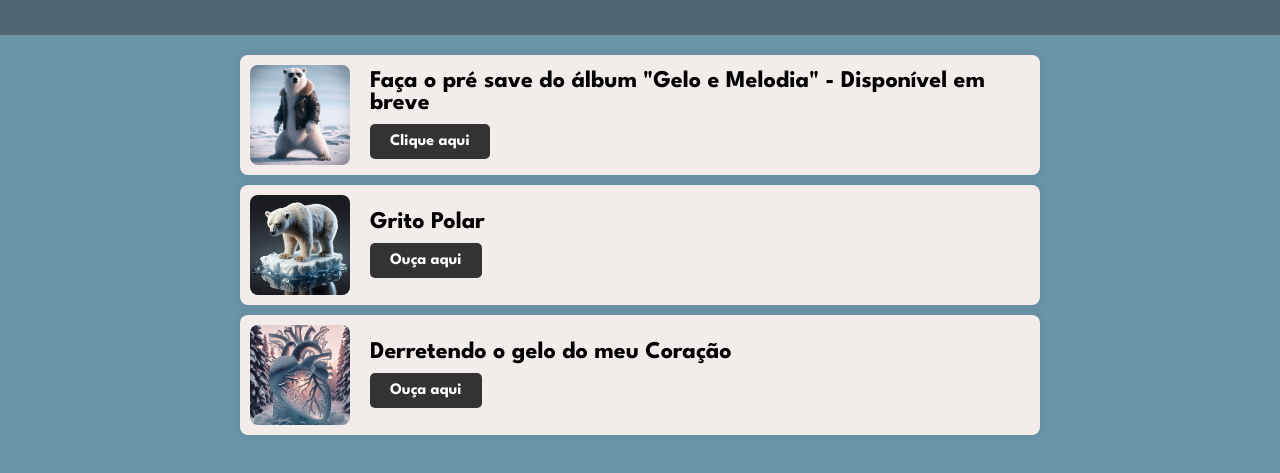
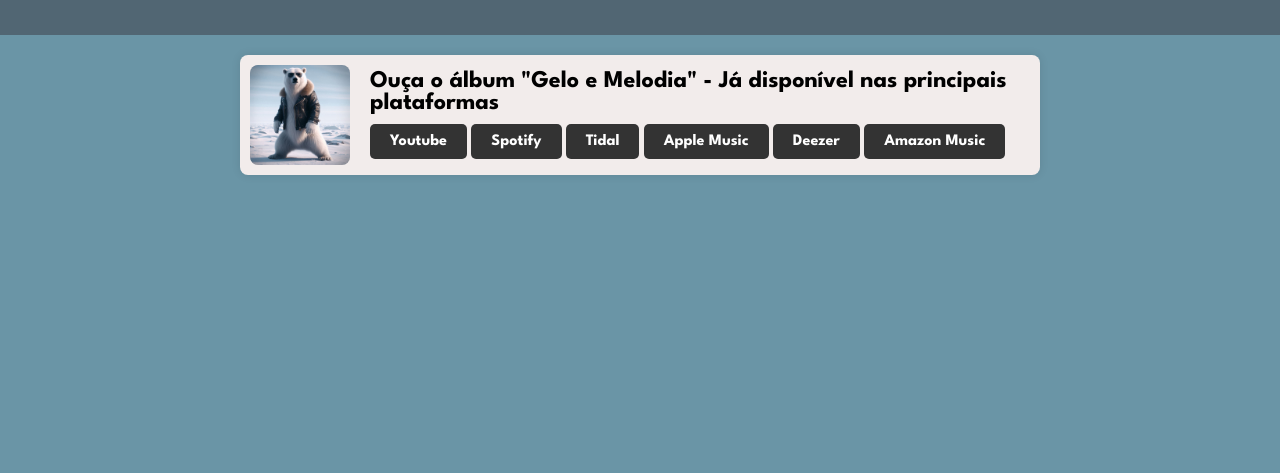
Before and after one commit to crssbona/Site-artista-ia, a plain HTML site: page index.html in a window 1280 px wide. Shown: the part 231-704 px from the top of the page. Drawn offline with Linux system fonts and the light colour scheme.

Commit message:
Adição de links do álbum

```diff
--- a/index.html
+++ b/index.html
@@ -32,11 +32,16 @@
         <div class="music-item">
             <img src="./Capas de musica/Capa gelo e melodia.jpg" alt="Capa do álbum gelo e melodia" class="cover">
             <div class="music-info">
-                <h2>Faça o pré save do álbum "Gelo e Melodia" - Disponível em breve</h2>
-                <a href="https://musicpro.live/s/1963629025696" class="button" target="_blank">Clique aqui</a>
+                <h2>Ouça o álbum "Gelo e Melodia" - Já disponível nas principais plataformas</h2>
+                <a href="https://music.youtube.com/watch?v=yGgJpPtUJ0M" class="button" target="_blank">Youtube</a>
+                <a href="https://open.spotify.com/intl-pt/album/2WdRU6c8b3KTrgohtTGytK" class="button" target="_blank">Spotify</a>
+                <a href="https://listen.tidal.com/album/378157690/track/378157696" class="button" target="_blank">Tidal</a>
+                <a href="https://music.apple.com/br/album/grito-polar/1760062245?i=1760062246" class="button" target="_blank">Apple Music</a>
+                <a href="https://www.deezer.com/br/album/622658441" class="button" target="_blank">Deezer</a>
+                <a href="https://music.amazon.com/albums/B0DBJNKXLG?trackAsin=B0DBJPYXRP" class="button" target="_blank">Amazon Music</a>
             </div>
         </div>
-        <div class="music-item">
+        <!-- <div class="music-item">
             <img src="./Capas de musica/Capa-grito-polar.jpg" alt="Capa da Música 1" class="cover">
             <div class="music-info">
                 <h2>Grito Polar</h2>
@@ -50,7 +55,7 @@
                 <h2>Derretendo o gelo do meu Coração</h2>
                 <a href="https://youtu.be/E2IEbERZjbk?si=1kwLlS2YT0y22eRp" class="button" target="_blank">Ouça aqui</a>
             </div>
-        </div>
+        </div> -->
         <!-- Adicione mais músicas conforme necessário -->
     </div>
 </body>
```
